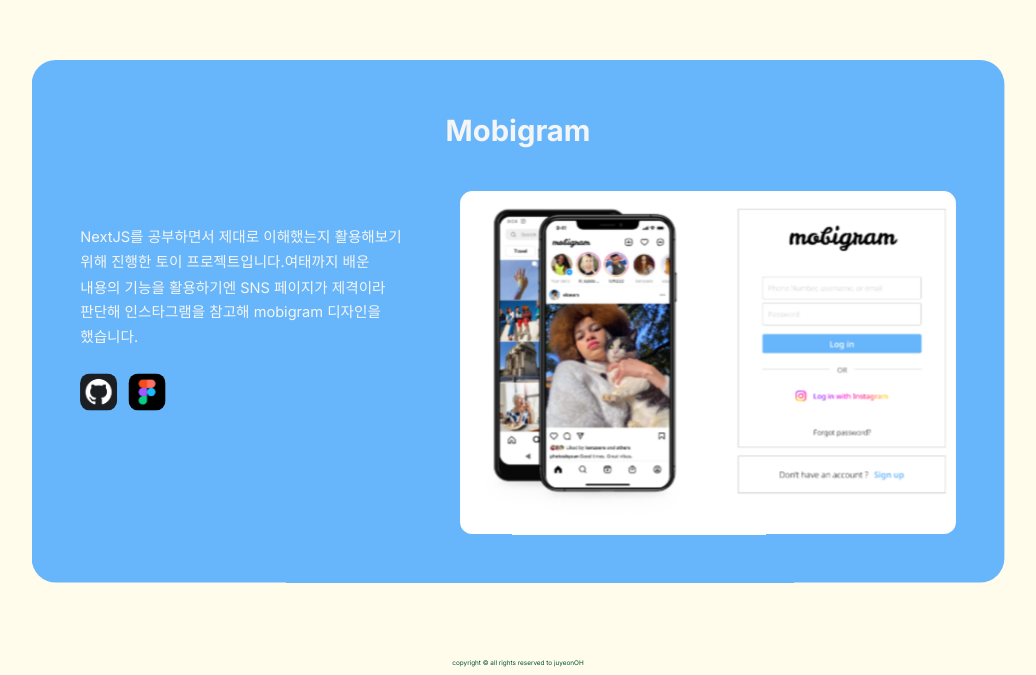
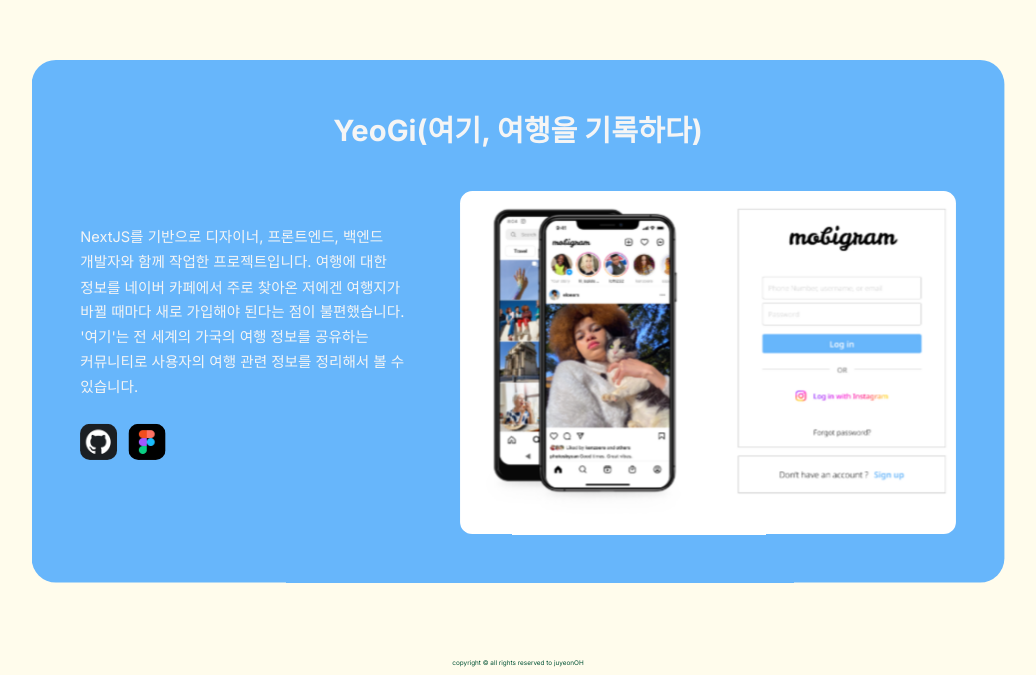
Before and after one commit to 55555-Jyeon/portfolio, a Next.js app: page /Projects in a window 1280 px wide. Shown: the part 4025-4700 px from the top of the page, without its empty margins (122-1158 px from the left). Built offline with nearby package versions, Linux system fonts and the light colour scheme.

Commit message:
update  project info.

```diff
--- a/src/app/_const/projectsData.ts
+++ b/src/app/_const/projectsData.ts
@@ -53,13 +53,13 @@
     color: "#88A28D",
   },
   {
-    title: "Mobigram",
+    title: "YeoGi(여기, 여행을 기록하다)",
     description:
-      "NextJS를 공부하면서 제대로 이해했는지 활용해보기 위해 진행한 토이 프로젝트입니다.여태까지 배운 내용의 기능을 활용하기엔 SNS 페이지가 제격이라 판단해 인스타그램을 참고해 mobigram 디자인을 했습니다.",
+      "NextJS를 기반으로 디자이너, 프론트엔드, 백엔드 개발자와 함께 작업한 프로젝트입니다. 여행에 대한 정보를 네이버 카페에서 주로 찾아온 저에겐 여행지가 바뀔 때마다 새로 가입해야 된다는 점이 불편했습니다. '여기'는 전 세계의 가국의 여행 정보를 공유하는 커뮤니티로 사용자의 여행 관련 정보를 정리해서 볼 수 있습니다.",
     src: "project05.svg",
-    github: "https://github.com/55555-Jyeon/mobigram",
+    github: "https://github.com/mobi-projects/yeogi-client",
     figma:
-      "https://www.figma.com/file/DtNSbeeDDst3vZ9INAwiZ7/mobigram?type=design&node-id=0%3A1&mode=design&t=9AOxCJhkOppodKS6-1",
+      "https://www.figma.com/design/TQX56AWMGdAT5DYDpmWKBk/YeoGi?node-id=0-1&t=wVruCvoqgm2MsTXe-1",
     color: "#67B6FB",
   },
 ];
```
